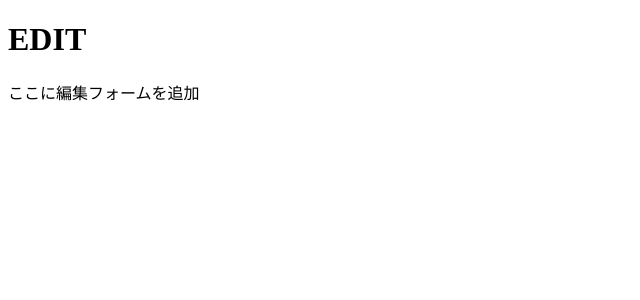
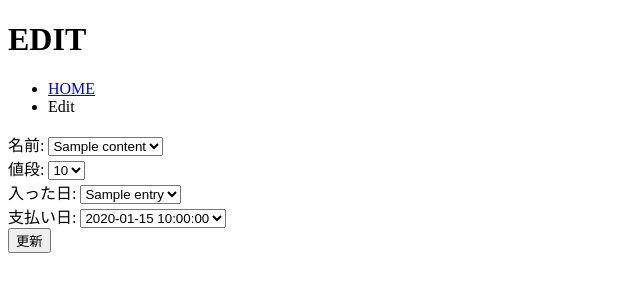
Before and after one commit to 2024AIT-OOP2-G08/Subscription-management, a Flask app: template templates/edit.html in a window 1280 px wide. Shown: the top 300 px of the page, without its empty margins (0-640 px from the left). Run offline with Flask 3, Linux system fonts and the light colour scheme; the template is opened without the code that fills it: most values are stand-ins (such as "Sample title", 1, 10 or a date in 2020).

Commit message:
edit first commit

```diff
--- a/templates/edit.html
+++ b/templates/edit.html
@@ -1,12 +1,49 @@
 <!DOCTYPE html>
-<html lang="en">
+<html lang="ja">
 <head>
     <meta charset="UTF-8">
-    <meta name="viewport" content="width=device-width, initial-scale=1.0">
-    <title>Document</title>
+    <title>編集ページ</title>
 </head>
 <body>
     <h1>EDIT</h1>
-    <p>ここに編集フォームを追加</p>
+    <ul class="breadcrumb">
+        <li><a href="{{ url_for('index')}}">HOME</a></li>
+        <li>Edit</li>
+    </ul>
+    <form action="/edit/{{ content.id }}" method="post">
+        <label for="name">名前:</label>
+        <select id="name" name="name" required>
+            <option value="{{ content.name }}" selected>{{ content.name }}</option>
+            {% for name in names %}
+                <option value="{{ name }}">{{ name }}</option>
+            {% endfor %}
+        </select>
+        <br>
+        <label for="price">値段:</label>
+        <select id="price" name="price" required>
+            <option value="{{ content.price }}" selected>{{ content.price }}</option>
+            {% for price in prices %}
+                <option value="{{ price }}">{{ price }}</option>
+            {% endfor %}
+        </select>
+        <br>
+        <label for="entry">入った日:</label>
+        <select id="entry" name="entry" required>
+            <option value="{{ content.entry }}" selected>{{ content.entry }}</option>
+            {% for entry in entries %}
+                <option value="{{ entry }}">{{ entry }}</option>
+            {% endfor %}
+        </select>
+        <br>
+        <label for="payment_date">支払い日:</label>
+        <select id="payment_date" name="payment_date" required>
+            <option value="{{ content.payment_date }}" selected>{{ content.payment_date }}</option>
+            {% for payment_date in payment_dates %}
+                <option value="{{ payment_date }}">{{ payment_date }}</option>
+            {% endfor %}
+        </select>
+        <br>
+        <button type="submit">更新</button>
+    </form>
 </body>
 </html>
```
Also changed, not shown: routes/edit.py (+17 -3 lines).
